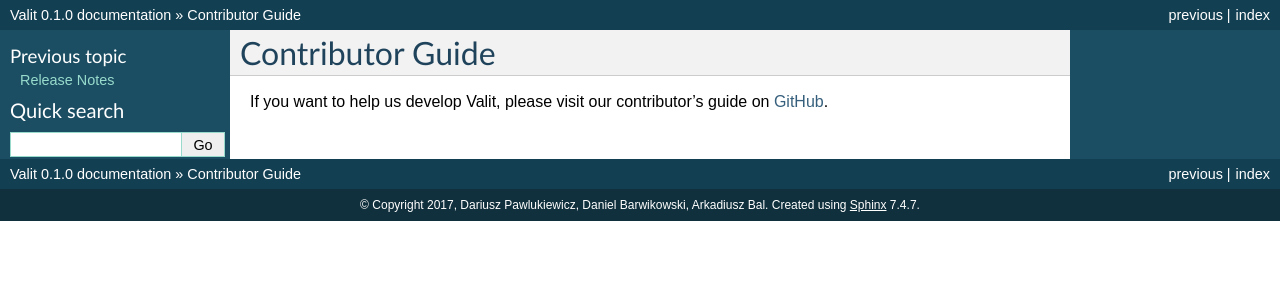
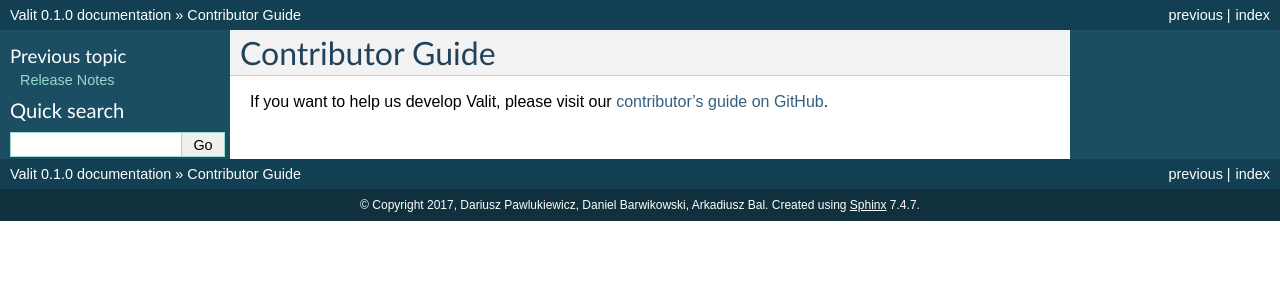
Before and after one commit to valit-stack/Valit.Docs, a Sphinx documentation site: the page built from docs/contributors.rst, in a window 1280 px wide. Shown: the top 300 px of the page. Built offline with Sphinx 7.4.7, drawn with Linux system fonts in a browser that asks for light colours.

```diff
--- a/docs/contributors.rst
+++ b/docs/contributors.rst
@@ -2,4 +2,4 @@
 Contributor Guide
 =====================
 
-If you want to help us develop Valit, please visit our contributor's guide on `GitHub <https://github.com/valit-stack/Valit/blob/develop/CONTRIBUTING.md>`_.
+If you want to help us develop Valit, please visit our `contributor's guide on GitHub <https://github.com/valit-stack/Valit/blob/develop/CONTRIBUTING.md>`_.
```
